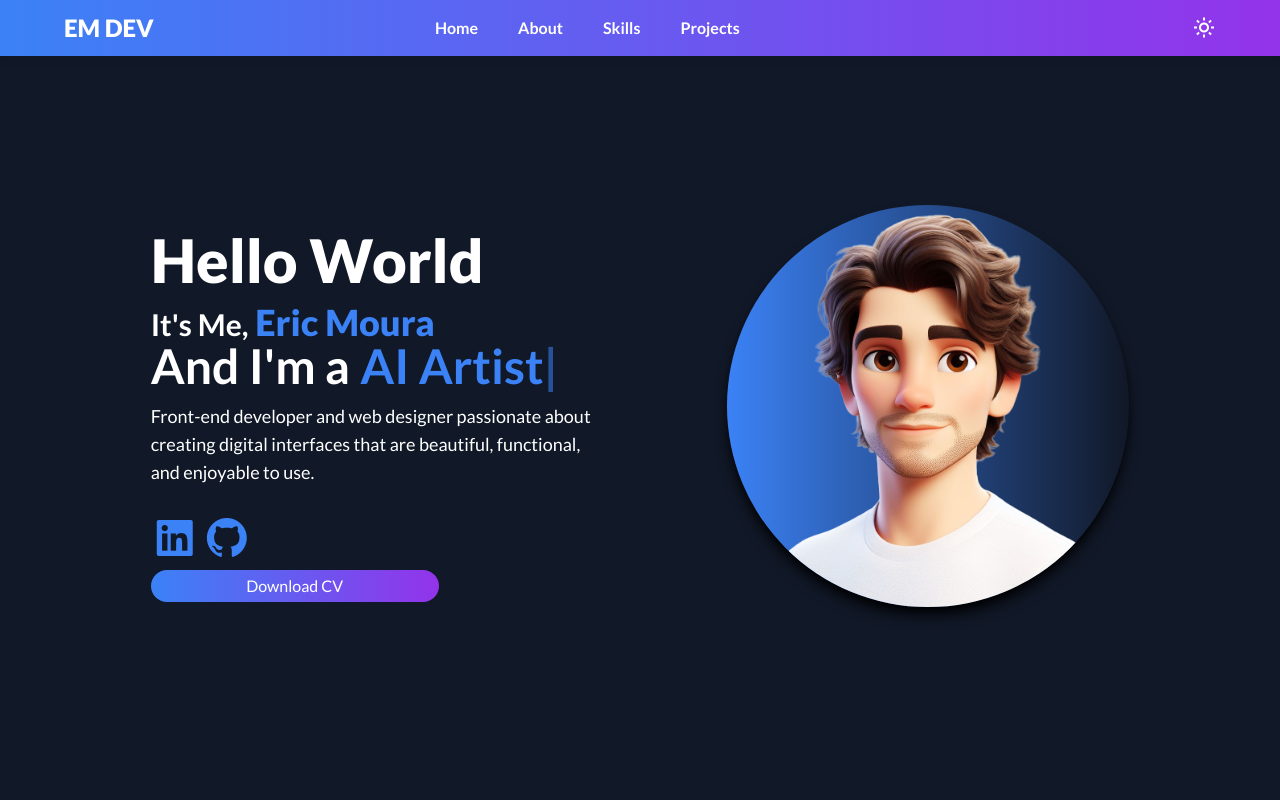
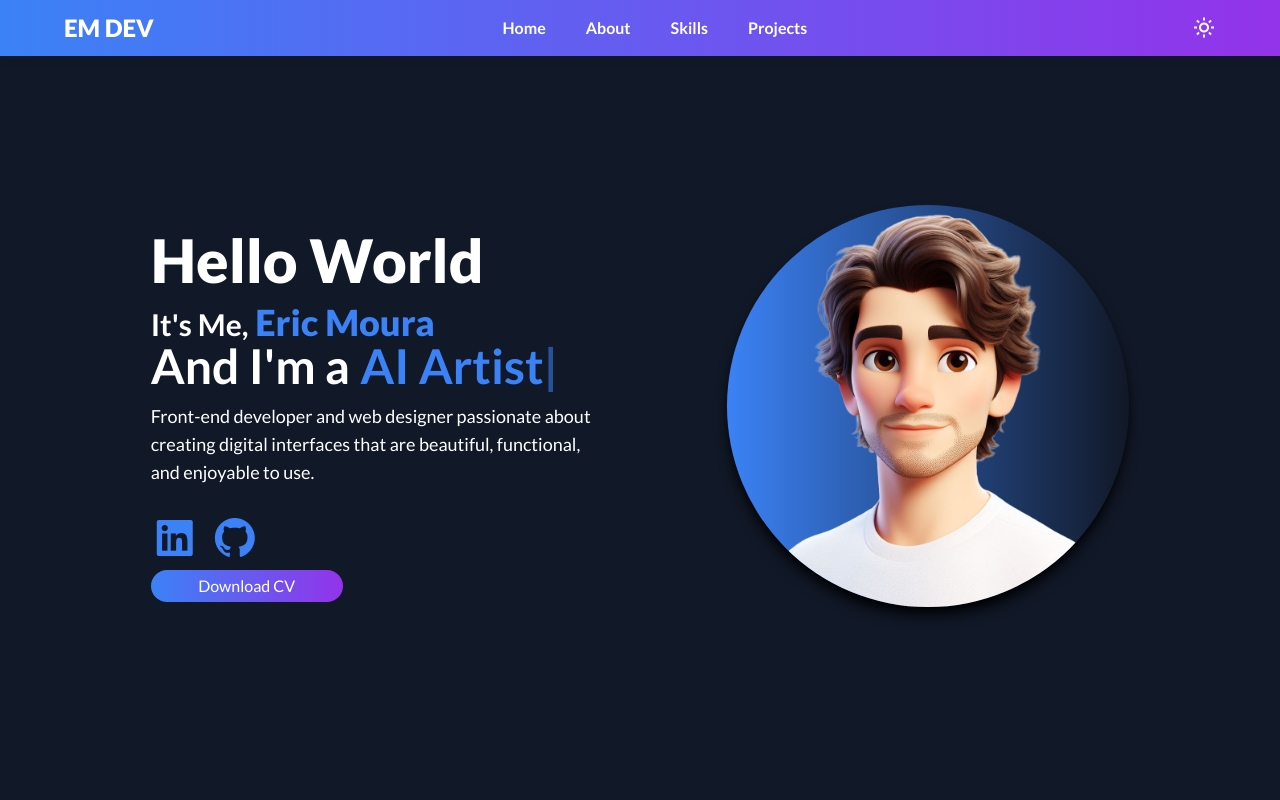
Before and after one commit to xXAxiomaXx/Portfolio, a React (Create React App) app: page / in a window 1280 px wide. Shown: the top 800 px of the page. Built offline with nearby package versions, Linux system fonts and the light colour scheme.

Commit message:
Add files via upload

```diff
--- a/src/Components/Navbar.js
+++ b/src/Components/Navbar.js
@@ -7,7 +7,7 @@ const Navbar = () => {
     <header className='z-50 fixed top-0 left-0 w-full bg-gradient-to-r from-blue-500 to-purple-600 flex justify-between items-center text-white h-14 shadow-gray-600 dark:shadow-gray-900 shadow-md'>
     <h2 className='cursor-default font-black text-2xl text-black dark:text-white text-nowrap'>EM DEV</h2>
 
-    <nav id='navbar' className='sm:text-base text-sm grid-cols-2 w-5/12 h-full font-medium ml-1 flex items-center text-nowrap flex-wrap sm:flex-nowrap'>
+    <nav id='navbar' className='sm:text-base text-sm grid-cols-2 w-5/12 h-full font-medium ml-1 flex items-center justify-center text-nowrap flex-wrap sm:flex-nowrap'>
       <a className='sm:mr-10 mr-5 w-fit duration-200 cursor-pointer font-bold text-black hover:text-white hover:dark:text-black dark:text-white' href='#home'>Home</a>
       <a className='sm:mr-10 mr-5 w-fit duration-200 cursor-pointer font-bold text-black hover:text-white hover:dark:text-black dark:text-white' href='#about'>About</a>
       <a className='sm:mr-10 mr-5 w-fit duration-200 cursor-pointer font-bold text-black hover:text-white hover:dark:text-black dark:text-white' href='#skills'>Skills</a>
--- a/src/Components/pages/Main.js
+++ b/src/Components/pages/Main.js
@@ -63,14 +63,14 @@ function Main() {
             <a
               href="https://www.linkedin.com/in/emouradev"
               target="_blank"
-              className="text-blue-500 inline-flex justify-center items-center bg-transparent text-5xl sm:my-2 sm:mr-1 hover:scale-125 transition ease-in-out duration-300"
+              className="text-blue-500 inline-flex justify-center items-center bg-transparent text-5xl sm:my-2 sm:mr-3 hover:scale-125 transition ease-in-out duration-300"
             >
               <i className="bx bxl-linkedin-square"></i>
             </a>
             <a
               href="https://github.com/xXAxiomaXx"
               target="_blank"
-              className="text-blue-500  inline-flex justify-center items-center bg-transparent text-5xl sm:my-2 sm:mr-1 hover:scale-125 transition ease-in-out duration-300 "
+              className="text-blue-500  inline-flex justify-center items-center bg-transparent text-5xl sm:my-2 sm:mr-3 hover:scale-125 transition ease-in-out duration-300 "
             >
               <i className="bx bxl-github"></i>
             </a>
@@ -78,7 +78,7 @@ function Main() {
           <a
             href="https://files.fm/f/xf876rz87m"
             target="_blank"
-            className="inline-block  self-center sm:self-start bg-gradient-to-r text-center w-6/12 from-blue-500 to-purple-600 text-white hover:scale-110 transition ease-in-out duration-300 py-1 px-4 rounded-full justify-self-center"
+            className="inline-block  self-center sm:self-start bg-gradient-to-r text-center w-6/12 md:w-4/12 from-blue-500 to-purple-600 text-white hover:scale-110 transition ease-in-out duration-300 py-1 px-4 rounded-full justify-self-center"
           >
             Download CV
           </a>
```
